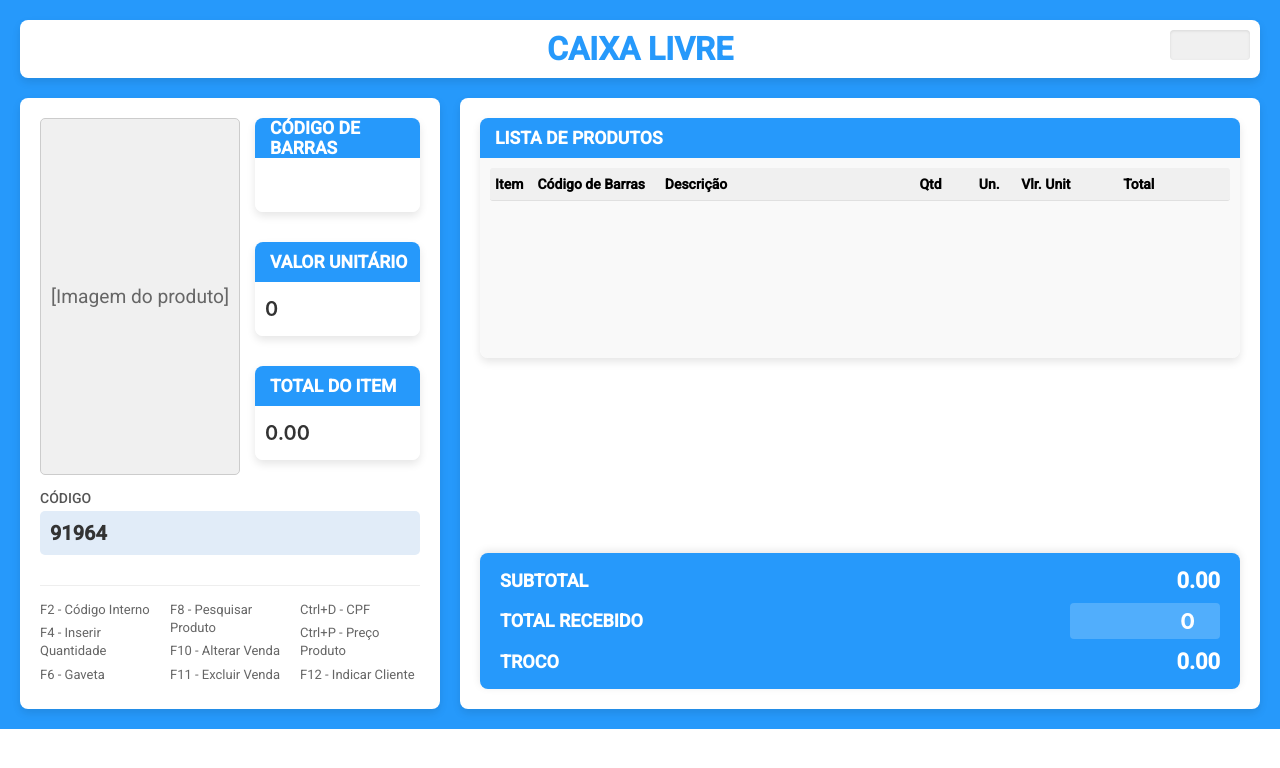
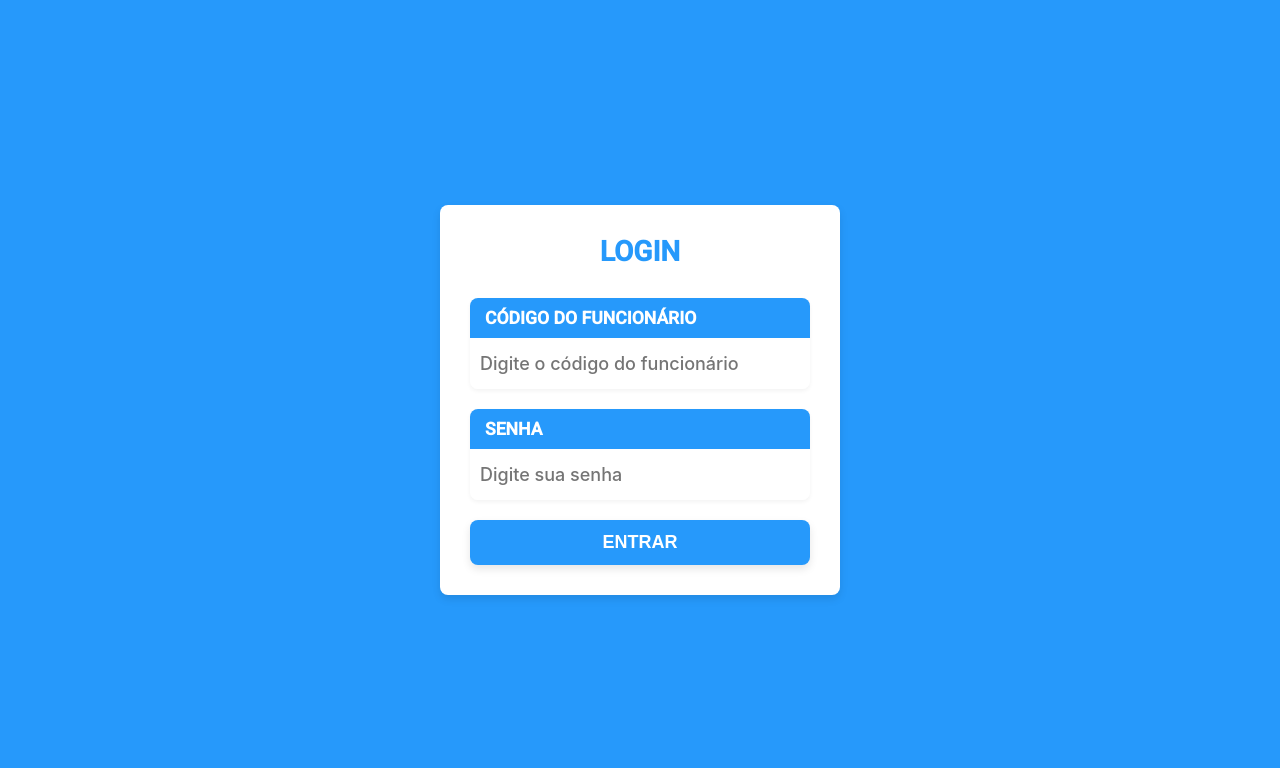
Before and after one commit to DevJofre/Orcafin-cliente, an Angular app: page /login in a window 1280 px wide. Before the commit this address led to /home. Shown: the top 768 px of the page. Built offline with nearby package versions, Linux system fonts and the light colour scheme.

Commit message:
feat: correção das rotas

```diff
--- a/src/app/app.html
+++ b/src/app/app.html
@@ -1 +1 @@
-<router-outlet><router-outlet />
+<router-outlet><router-outlet /> </router-outlet>
--- a/src/app/app.ts
+++ b/src/app/app.ts
@@ -1,12 +1,10 @@
 import { Component } from '@angular/core';
 import { RouterOutlet } from '@angular/router';
 import { NavBar } from './components/nav-bar/nav-bar';
-import { Home } from './components/home/home';
-import { LoginComponent } from "./components/login/login";
 
 @Component({
   selector: 'app-root',
-  imports: [RouterOutlet, NavBar, Home, LoginComponent],
+  imports: [RouterOutlet],
   templateUrl: './app.html',
   styleUrl: './app.css',
 })
--- a/src/app/components/home/home.html
+++ b/src/app/components/home/home.html
@@ -1,3 +1,4 @@
+<app-nav-bar></app-nav-bar>
 <div class="container">
   <div class="header-box">
     <h1 class="title">CAIXA LIVRE</h1>
@@ -16,7 +17,11 @@
               <span class="blue-bar-text">CÓDIGO DE BARRAS</span>
             </div>
             <div class="input-group-content">
-                                <input id="codigoBarras" [(ngModel)]="codigoBarras" (keyup.enter)="adicionarProduto()" />
+              <input
+                id="codigoBarras"
+                [(ngModel)]="codigoBarras"
+                (keyup.enter)="adicionarProduto()"
+              />
             </div>
           </div>
 
@@ -25,7 +30,12 @@
               <span class="blue-bar-text">VALOR UNITÁRIO</span>
             </div>
             <div class="input-group-content">
-                                <input id="valorUnitario" type="number" [(ngModel)]="valorUnitario" (input)="calcularTotalItem()" />
+              <input
+                id="valorUnitario"
+                type="number"
+                [(ngModel)]="valorUnitario"
+                (input)="calcularTotalItem()"
+              />
             </div>
           </div>
 
@@ -34,7 +44,11 @@
               <span class="blue-bar-text">TOTAL DO ITEM</span>
             </div>
             <div class="input-group-content">
-                                <input id="totalItem" [value]="totalItem | number:'1.2-2'" disabled />
+              <input
+                id="totalItem"
+                [value]="totalItem | number:'1.2-2'"
+                disabled
+              />
             </div>
           </div>
         </div>
@@ -100,7 +114,11 @@
         </div>
         <div class="resumo-row">
           <label>TOTAL RECEBIDO</label>
-                        <input type="number" [(ngModel)]="totalRecebido" (input)="calcularTroco()" />
+          <input
+            type="number"
+            [(ngModel)]="totalRecebido"
+            (input)="calcularTroco()"
+          />
         </div>
         <div class="resumo-row">
           <label>TROCO</label>
--- a/src/app/components/home/home.ts
+++ b/src/app/components/home/home.ts
@@ -1,6 +1,7 @@
 import { CommonModule } from '@angular/common';
 import { Component } from '@angular/core';
 import { FormsModule } from '@angular/forms';
+import { NavBar } from '../nav-bar/nav-bar';
 
 interface Produto {
   codigo: string;
@@ -13,7 +14,7 @@ interface Produto {
 @Component({
   selector: 'app-home',
   standalone: true,
-  imports: [CommonModule, FormsModule],
+  imports: [CommonModule, FormsModule, NavBar],
   templateUrl: './home.html',
   styleUrl: './home.css',
 })
--- a/src/app/components/login/login.css
+++ b/src/app/components/login/login.css
@@ -4,13 +4,14 @@
   padding: 0;
 }
 
-        body, input {
-            font-family: 'Inter', sans-serif;
+body,
+input {
+  font-family: "Inter", sans-serif;
   font-size: 16px;
 }
 
 .login-container {
-            background: #2699FB;
+  background: #2699fb;
   padding: 20px;
   min-height: 100vh;
   display: flex;
@@ -33,7 +34,7 @@
 }
 
 .login-box .title {
-            color: #2699FB;
+  color: #2699fb;
   text-align: center;
   font-size: 28px;
   font-weight: 700;
@@ -52,7 +53,7 @@
 
 .blue-bar {
   height: 40px;
-            background-color: #2699FB;
+  background-color: #2699fb;
   display: flex;
   align-items: center;
   padding-left: 15px;
@@ -100,7 +101,7 @@
 }
 
 .login-button {
-            background-color: #2699FB;
+  background-color: #2699fb;
   color: #fff;
   padding: 12px 20px;
   border: none;
--- a/src/app/components/login/login.html
+++ b/src/app/components/login/login.html
@@ -1,4 +1,3 @@
-<body>
 <div class="login-container">
     <div class="login-box">
         <h1 class="title">LOGIN</h1>
@@ -8,7 +7,12 @@
                 <span class="blue-bar-text">CÓDIGO DO FUNCIONÁRIO</span>
             </div>
             <div class="input-group-content">
-                    <input id="employeeCode" type="number" [(ngModel)]="employeeCode" placeholder="Digite o código do funcionário" maxlength="8" />
+            <input
+              id="employeeCode"
+              type="number"
+              [(ngModel)]="employeeCode"
+              placeholder="Digite o código do funcionário"
+              maxlength="8" />
             </div>
         </div>
 
@@ -17,11 +21,14 @@
                 <span class="blue-bar-text">SENHA</span>
             </div>
             <div class="input-group-content">
-                    <input id="password" type="password" [(ngModel)]="password" placeholder="Digite sua senha" />
+                <input
+                  id="password"
+                  type="password"
+                  [(ngModel)]="password"
+                  placeholder="Digite sua senha"
+                />
             </div>
         </div>
-
         <button class="login-button" (click)="login()">ENTRAR</button>
     </div>
 </div>
-</body>
--- a/src/app/components/login/login.ts
+++ b/src/app/components/login/login.ts
@@ -8,33 +8,37 @@ import { Router } from '@angular/router'; // Importa o Router
   standalone: true,
   imports: [CommonModule, FormsModule],
   templateUrl: './login.html',
-  styleUrl: './login.css'
+  styleUrl: './login.css',
 })
-export class LoginComponent {
-  employeeCode: string = '';
+export class Login {
+  employeeCode: number | string = ''; // Adapte o tipo para aceitar number ou string
   password: string = '';
 
-  // Injeta o serviço Router no construtor
   constructor(private router: Router) {}
 
   login(): void {
-    if (this.employeeCode.trim() === '' || this.password.trim() === '') {
+    // Converta para string antes de usar trim()
+    const employeeCodeAsString = String(this.employeeCode);
+
+    if (employeeCodeAsString.trim() === '' || this.password.trim() === '') {
       console.warn('Por favor, preencha o código do funcionário e a senha.');
       return;
     }
 
-    if (this.employeeCode.length > 8 || !/^\d+$/.test(this.employeeCode)) {
-      console.warn('O código do funcionário deve conter no máximo 8 dígitos e ser numérico.');
+    // Para a validação de comprimento e numérico, você também precisaria da string
+    if (employeeCodeAsString.length > 8 || !/^\d+$/.test(employeeCodeAsString)) {
+      console.warn(
+        'O código do funcionário deve conter no máximo 8 dígitos e ser numérico.',
+      );
       return;
     }
 
     console.log('Tentando fazer login com:');
-    console.log(`Código do Funcionário: ${this.employeeCode}`);
+    console.log(`Código do Funcionário: ${employeeCodeAsString}`);
     console.log(`Senha: ${this.password}`);
 
-    if (this.employeeCode === '12345678' && this.password === 'senha123') {
+    if (employeeCodeAsString === '12345678' && this.password === 'senha123') {
       console.log('Login bem-sucedido!');
-      // Redireciona para o componente Home após o login bem-sucedido
       this.router.navigate(['/home']);
     } else {
       console.error('Código do funcionário ou senha incorretos.');
```
Also changed, not shown: src/app/app.routes.ts (+7 -4 lines), 1 other file (tests, documents, lock files or other folders). Lines whose indentation alone changed are shown as unchanged.
